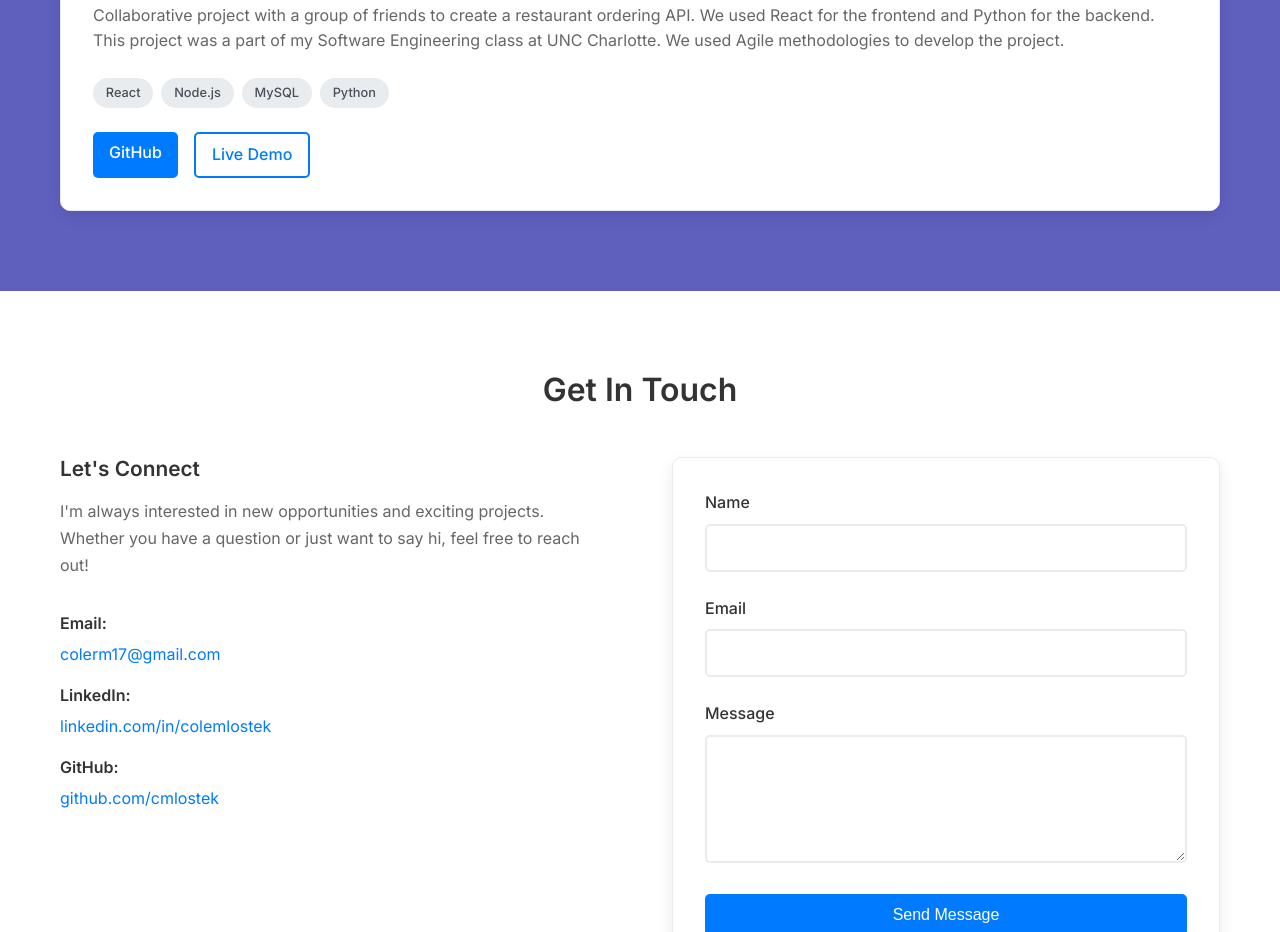
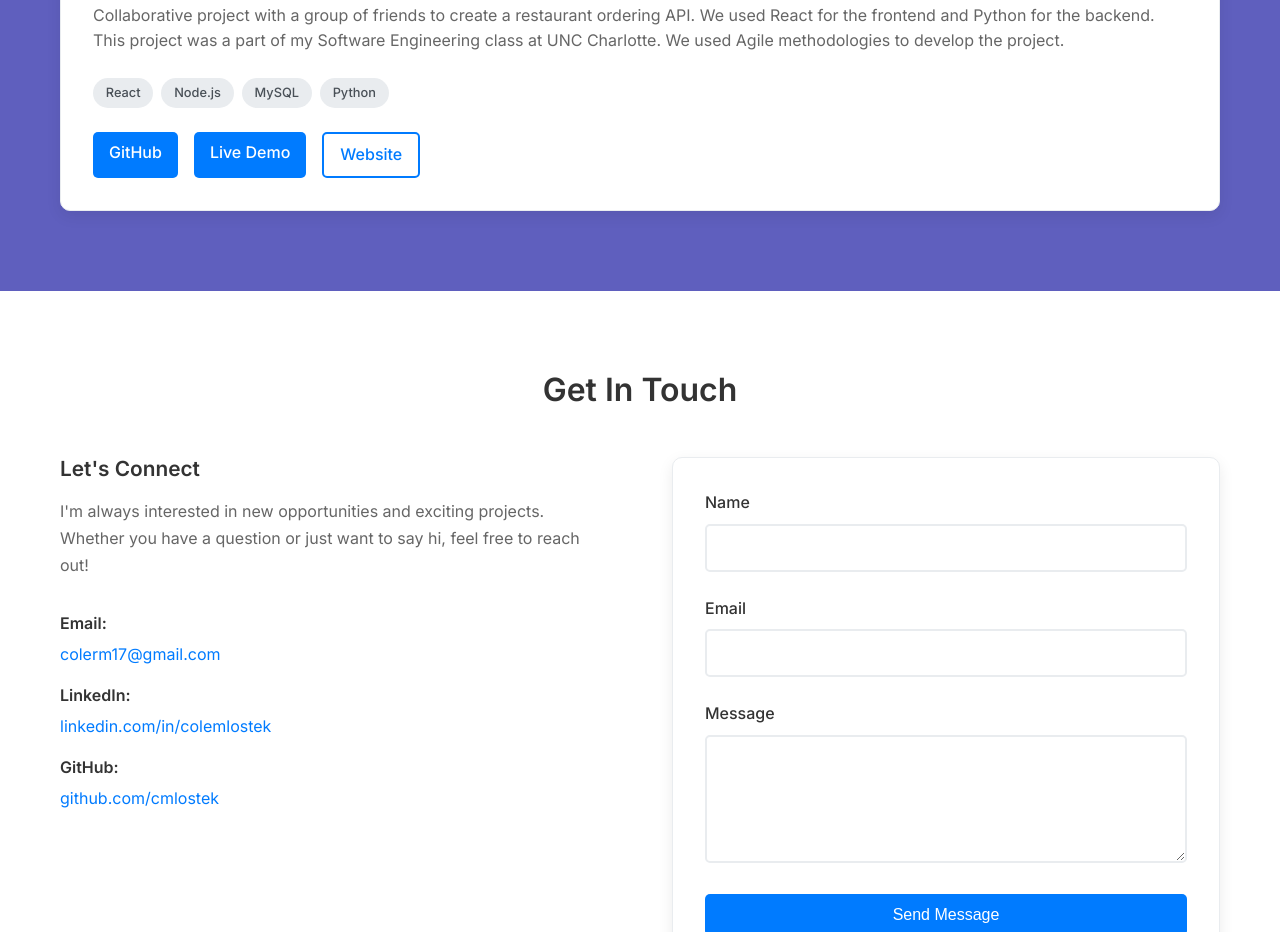
Before and after one commit to cmlostek/cmlostek.github.io, a React (Create React App) app: page / in a window 1280 px wide. Shown: the part 1040-1972 px from the top of the page. Built offline with nearby package versions, Linux system fonts and the light colour scheme; the HTML template or start-up script is replaced by a standard one.

Commit message:
updates to projects

```diff
--- a/src/components/Projects.js
+++ b/src/components/Projects.js
@@ -10,6 +10,17 @@ const Projects = () => {
       technologies: ["React", "Node.js", "MySQL", "Python"],
       github: "https://github.com/cmlostek/itsc3155_GroupProject",
       demo: "#"
+    },
+
+  ];
+
+  [
+    {
+      id: 2,
+      title: "MC1R Gene Research Project",
+      description: "Research project on the MC1R gene and its role in the pigmentation of Chiroptera coat colors. This project was a part of my Bioinformatics Masters at UNC Charlotte. I used tools such as tblastx to search for the gene in the genome of Chiroptera. Now we are working towards extracting the gene from the genome and using geneus to align them against a known gene.",
+      technologies: ["Bash", "HPC", "BLAST", "Geneus"],
+      website: "https://www.yohelab.net/",
     }
   ];
 
@@ -34,6 +45,9 @@ const Projects = () => {
                 <a href={project.demo} className="project-link" target="_blank" rel="noopener noreferrer">
                   Live Demo
                 </a>
+                <a href={project.website} className="project-link" target="_blank" rel="noopener noreferrer">
+                  Website
+                </a>
               </div>
             </div>
           ))}
```
Also changed, not shown: 7 other files (tests, documents, lock files or other folders).
